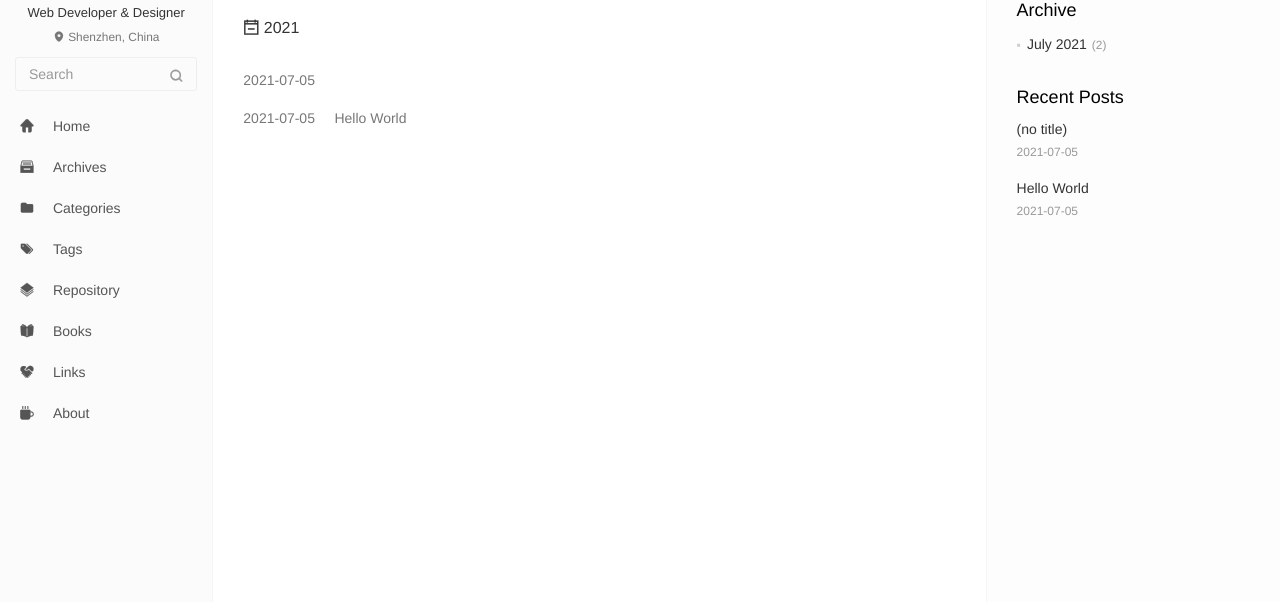
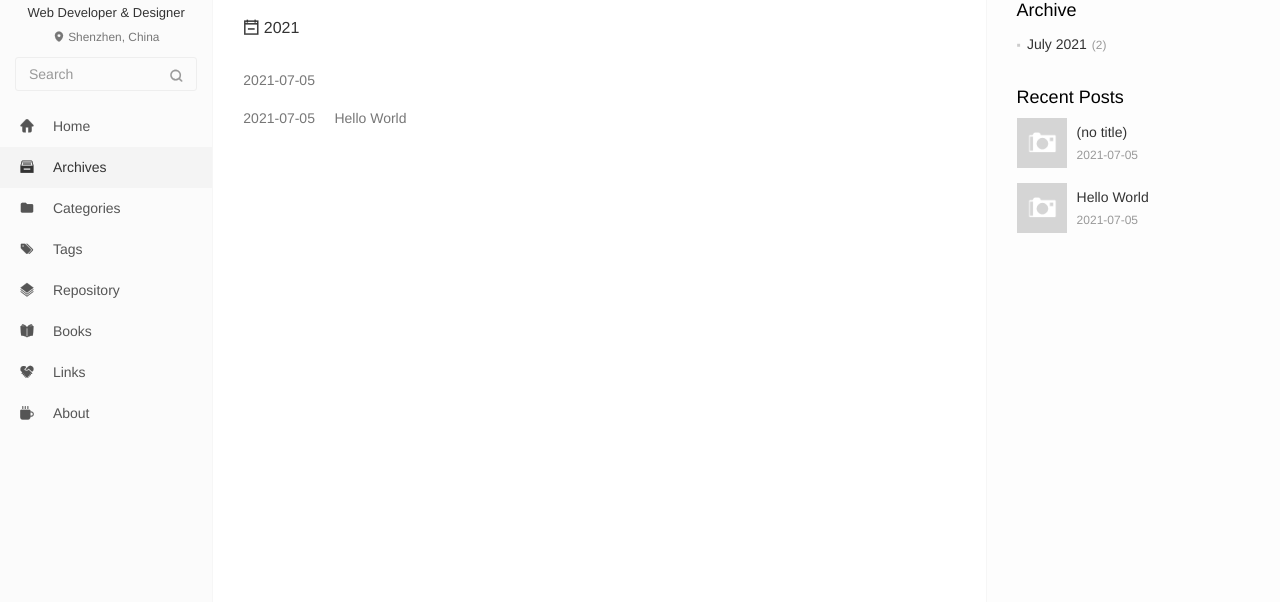
Before and after one commit to heexu976/heexu976.github.io, a plain HTML site: page archives/index.html in a window 1280 px wide. Shown: the part 113-715 px from the top of the page. Drawn offline with nearby package versions, Linux system fonts and the light colour scheme; no server answers.

Commit message:
Site updated: 2021-07-05 20:59:46

```diff
--- a/archives/index.html
+++ b/archives/index.html
@@ -17,7 +17,7 @@
   <meta http-equiv="window-target" content="_top" />
 
 
-  <title>Archive | hexu</title>
+  <title>Archive | 何旭的BLOG# title</title>
   <meta property="og:type" content="website">
 <meta property="og:title" content="Hexo">
 <meta property="og:url" content="http://example.com/archives/index.html">
@@ -91,7 +91,7 @@
       </button>
     </div>
     <nav id="main-navbar" class="collapse navbar-collapse" itemscope itemtype="http://schema.org/SiteNavigationElement" role="navigation">
-      <ul class="nav navbar-nav main-nav ">
+      <ul class="nav navbar-nav main-nav menu-highlight">
 
 
         <li class="menu-item menu-item-home">
@@ -232,9 +232,19 @@
   <div class="widget">
     <h3 class="widget-title">Recent Posts</h3>
     <div class="widget-body">
-      <ul class="recent-post-list list-unstyled no-thumbnail">
+      <ul class="recent-post-list list-unstyled ">
 
           <li>
+
+            <div class="item-thumb">
+              <a href="/2021/07/05/hexu-says-hello-2-u/" class="thumb">
+
+
+        <span class="thumb-image thumb-none"></span>
+
+</a>
+
+            </div>
 
             <div class="item-inner">
               <p class="item-category">
@@ -250,6 +260,16 @@
           </li>
 
           <li>
+
+            <div class="item-thumb">
+              <a href="/2021/07/05/hello-world/" class="thumb">
+
+
+        <span class="thumb-image thumb-none"></span>
+
+</a>
+
+            </div>
 
             <div class="item-inner">
               <p class="item-category">
```
Also changed, not shown: 2021/07/05/hello-world/index.html (+23 -3 lines), 2021/07/05/hexu-says-hello-2-u/index.html (+23 -3 lines), archives/2021/07/index.html (+23 -3 lines), archives/2021/index.html (+23 -3 lines), index.html (+23 -3 lines), images/avatar.jpg.
